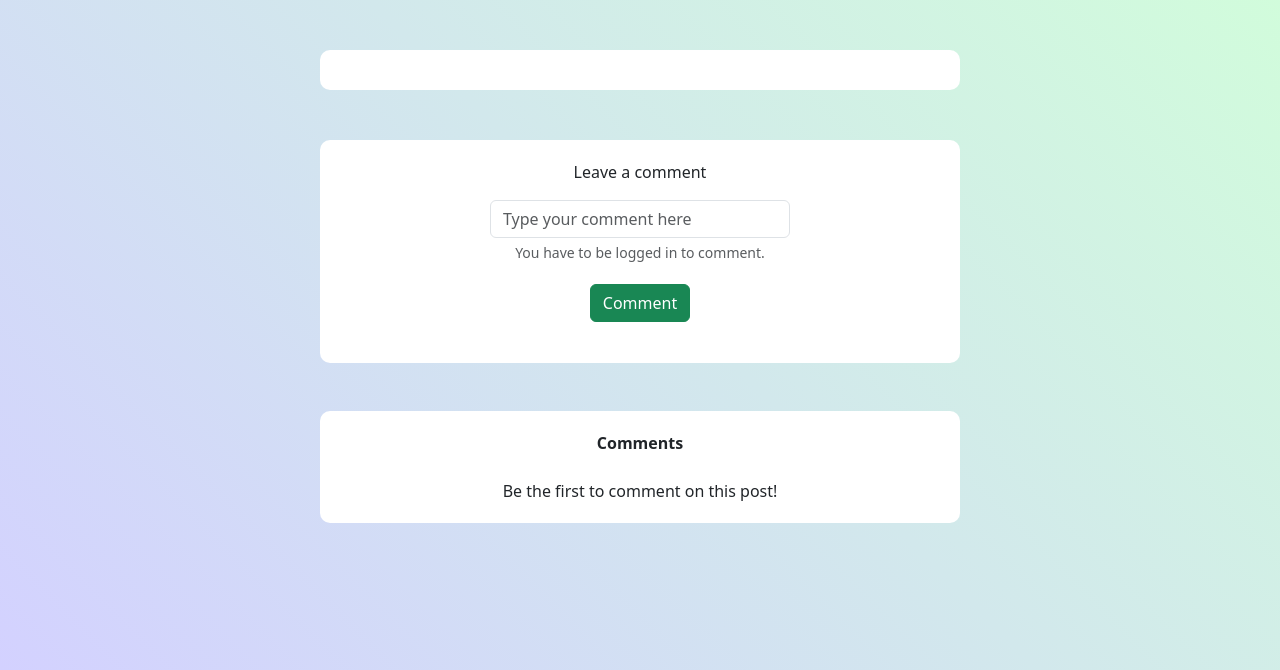
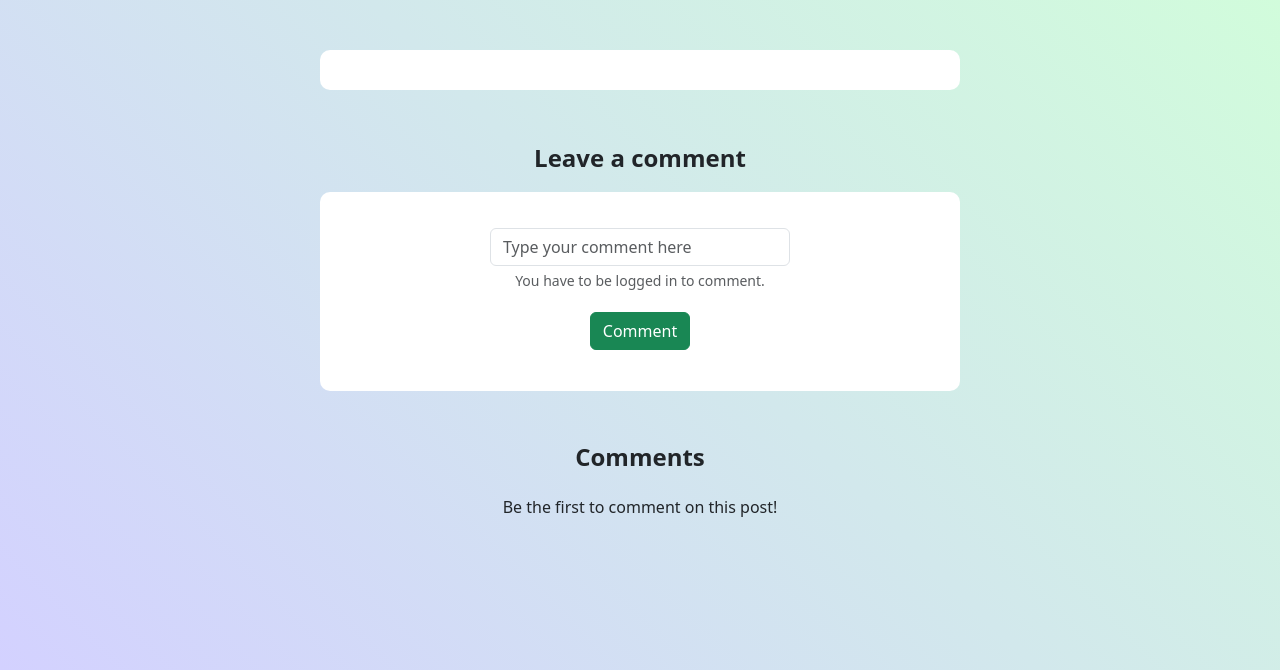
Before and after one commit to hussainmuffallal/Blog-Project, a PHP site: page /viewBlog.php in a window 1280 px wide. Shown: the part 130-800 px from the top of the page. Run offline with PHP 8.4, Linux system fonts and the light colour scheme; data that the repository does not hold is empty.

Commit message:
modified:   viewBlog.php

```diff
--- a/viewBlog.php
+++ b/viewBlog.php
@@ -71,6 +71,26 @@
             margin-right: 25%;
             width: 50%;
             text-align: center;
+        }
+
+        .card-container {
+            border-radius: 10px;
+            padding: 20px;
+            margin-top: 0;
+            margin-bottom: 10px;
+            margin-left: 25%;
+            margin-right: 25%;
+            width: 50%;
+            text-align: center;
+        }
+
+        .card-date {
+            color: #999;
+        }
+
+        .card {
+            margin-top: 10px;
+            margin-bottom: 10px;
         }
 
     </style>
@@ -157,10 +177,10 @@
                     // Fetch the rows
                     while ($row = $result->fetch_assoc()) {
                         // Display the data in table rows
-                        echo "<div class='text-center mt-5'>";
-                        echo "<div class='fw-bold'>" . date('Y-m-d', strtotime($row['CreatedDate'])) . "</div>";
-                        echo "<div class='mb-4 fw-bold'>" . $row["Title"] . "</div>";
+                        echo "<div class='text-center mt-3'>";
+                        echo "<div class='mb-4 fs-2 fw-bold'>" . $row["Title"] . "</div>";
                         echo "<div class='content'>" . $row["Content"] . "</div>";
+                        echo "<div class='card-date mt-5'>" . date('Y-m-d', strtotime($row['CreatedDate'])) . "</div>";
                         echo "</div>";
                     }
                 } else {
@@ -178,8 +198,8 @@
 
             <!-- Comments -->
 
-
-            <div class="container text-center mt-3 mb-5">Leave a comment
+            <div class="fs-4 fw-bold text-center">Leave a comment</div>
+            <div class="container text-center mt-3 mb-5">
                 <form action="dbcomments.php" method="POST" class="align-items-center mt-3">
                     <div>
                         <input type="hidden" name="postid" value="<?php echo $postid; ?>">
@@ -194,8 +214,7 @@
             </div>
 
 
-            <div class="container-md text-center mt-3">
-            <div class="mb-4 fw-bold">Comments</div>
+        <div class="fs-4 fw-bold text-center">Comments</div>
             <div class="card-container">
 
 
@@ -261,7 +280,7 @@
                         $firstname = $row["firstname"]; // Get the firstname from the row
 
                         // Display the data in table rows
-                    echo "<div class='card mb-5'><div class='card-body'><h5 class='card-title'>$firstname commented:</h5><p class='card-text'>$lname</p><p class='card-text'>$cdate</p></div></div>";
+                        echo "<div class='card'><div class='card-body'><h5 class='card-title'>$firstname commented:</h5><p class='card-text'>$lname</p><p class='card-text'>$cdate</p></div></div>";
                     }
 
                     } else {
@@ -271,8 +290,7 @@
                     // Close the connection
                     $conn->close();
                 ?>
-            </tbody>
-        </table>
+            </div>
         </div>
 
 
```
Lines whose indentation alone changed are shown as unchanged.
